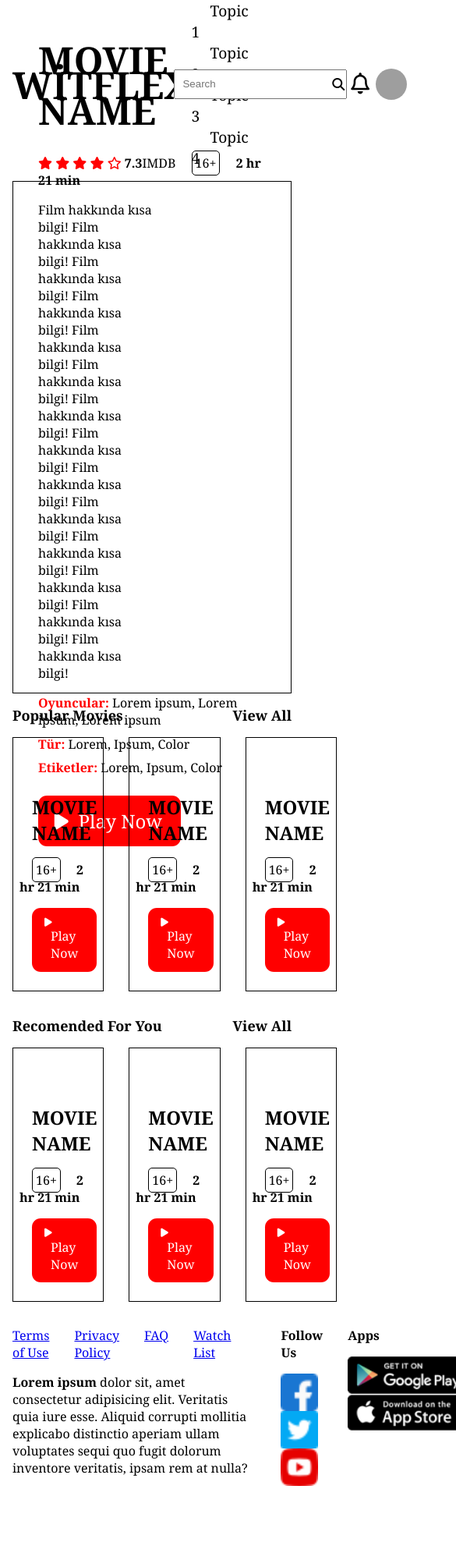
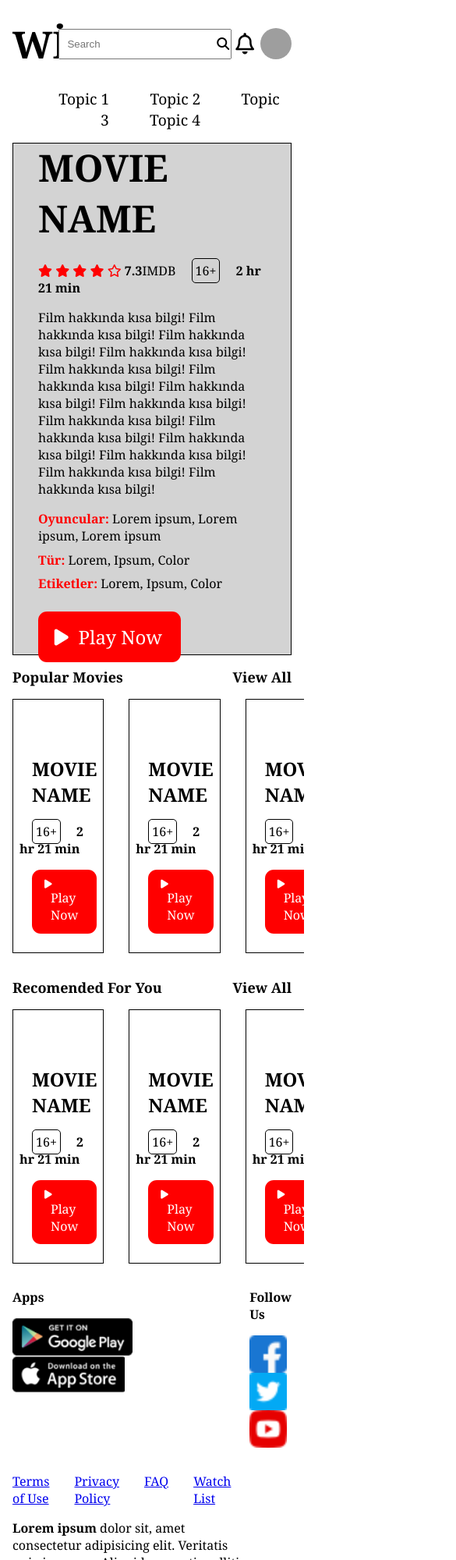
Before and after one commit to serifeaydin/wit-0124, a plain HTML site: page index.html in a window 390 px wide. Shown: the top 2000 px of the page at 78% size, 585 px wide, since content can reach past the window. Before the commit the page ends 1925 px from the top, so only its background shows below. Drawn offline with Linux system fonts and the light colour scheme; grey boxes are pictures that could not be loaded.

Commit message:
media.nocompleted

```diff
--- a/index.css
+++ b/index.css
@@ -25,13 +25,16 @@ header div{
     width: 30%;
 }
 
-
+header nav{
+    margin-left: 20px;
+}
 
 header nav a{
     font-size: 1.2rem;
     color:black;
     text-decoration:none;
     padding: 1.5rem;
+
 
     }
     header nav a:hover{
@@ -46,20 +49,24 @@ input{
 }
 .notification-icon{
     font-size: 1.7rem;
-    padding:0.5rem;
+    padding: 0.5rem;
+
 }
 .user-avatar{
     width: 2.5rem;
     border-radius: 100%;
+    margin-left:0;
 
 
 }
 .access-menu{
     display: flex;
-    align-items: center;
-    justify-content: center;
+    align-items:center;
+    justify-content:flex-end;
+    margin-right: 0;
 }
 .main-section{
+    background-color:lightgrey ;
 
         margin: 1rem;
         border: 1px solid black;
@@ -111,10 +118,12 @@ input{
     justify-content: space-between;
 }
 .section{
+
     margin:1rem;
 
 }
 .section-header{
+
     margin:1rem;
     margin-bottom: 0;
     font-size: large;
@@ -149,6 +158,7 @@ input{
    }
 
    footer{
+
     display: flex;
     justify-content: space-between;
     align-items:flex-start;
@@ -185,3 +195,36 @@ input{
     footer img{
         height: 3rem;
     }
+@media (max-width:900px){
+
+.description{
+        width:inherit;
+      }
+header nav{
+    order:3;
+    width: 100%;
+    text-align: center;
+}
+header{
+    flex-wrap: wrap;
+}
+.section-content{
+    overflow:auto;
+}
+footer{
+    flex-wrap: wrap;
+}
+footer div:nth-child(3){
+    order:1;
+
+    }
+footer div:nth-child(1){
+        order:3;
+
+        }
+footer div:nth-child(2){
+            order:2;
+            }
+
+
+    }
```
